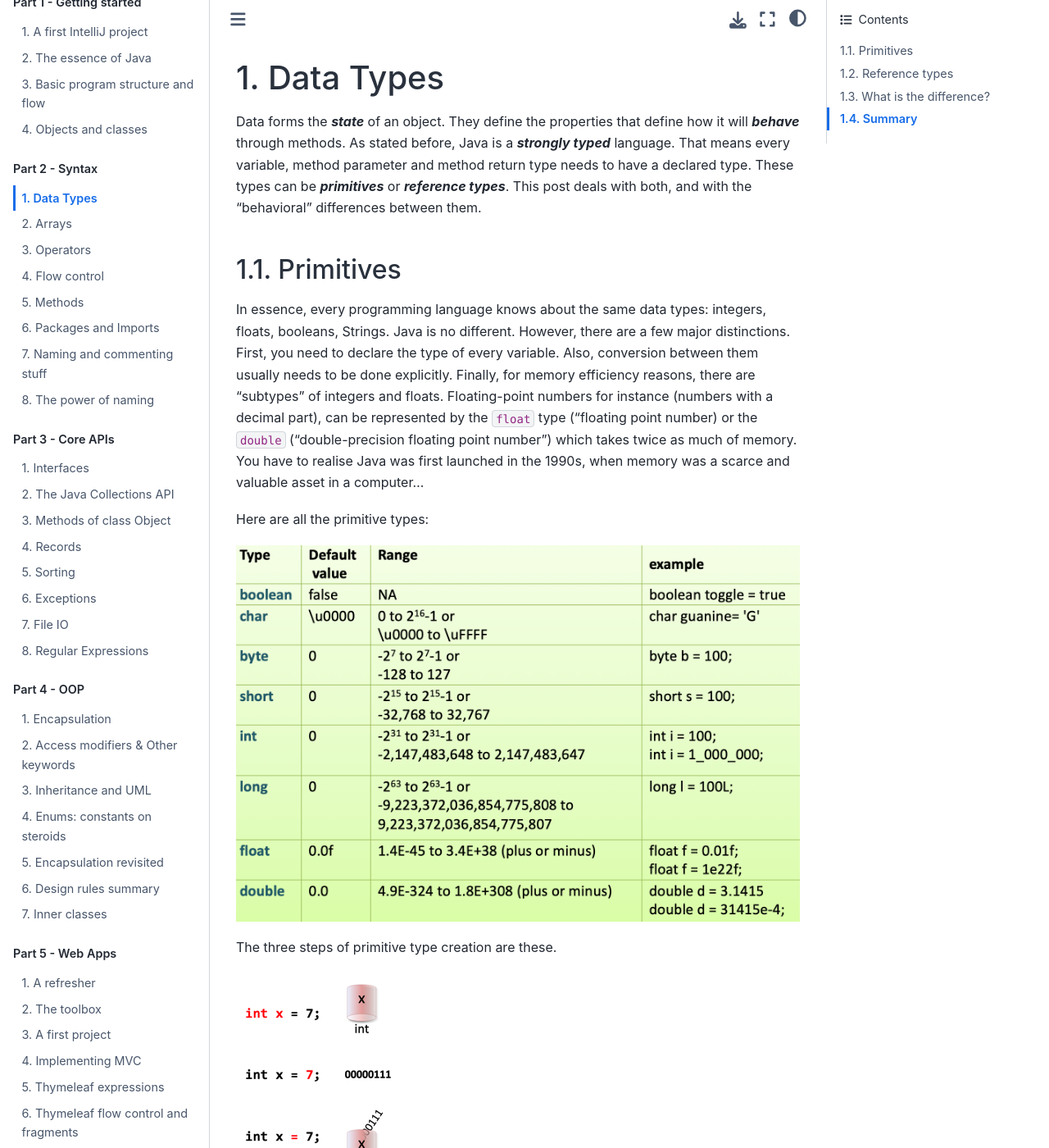
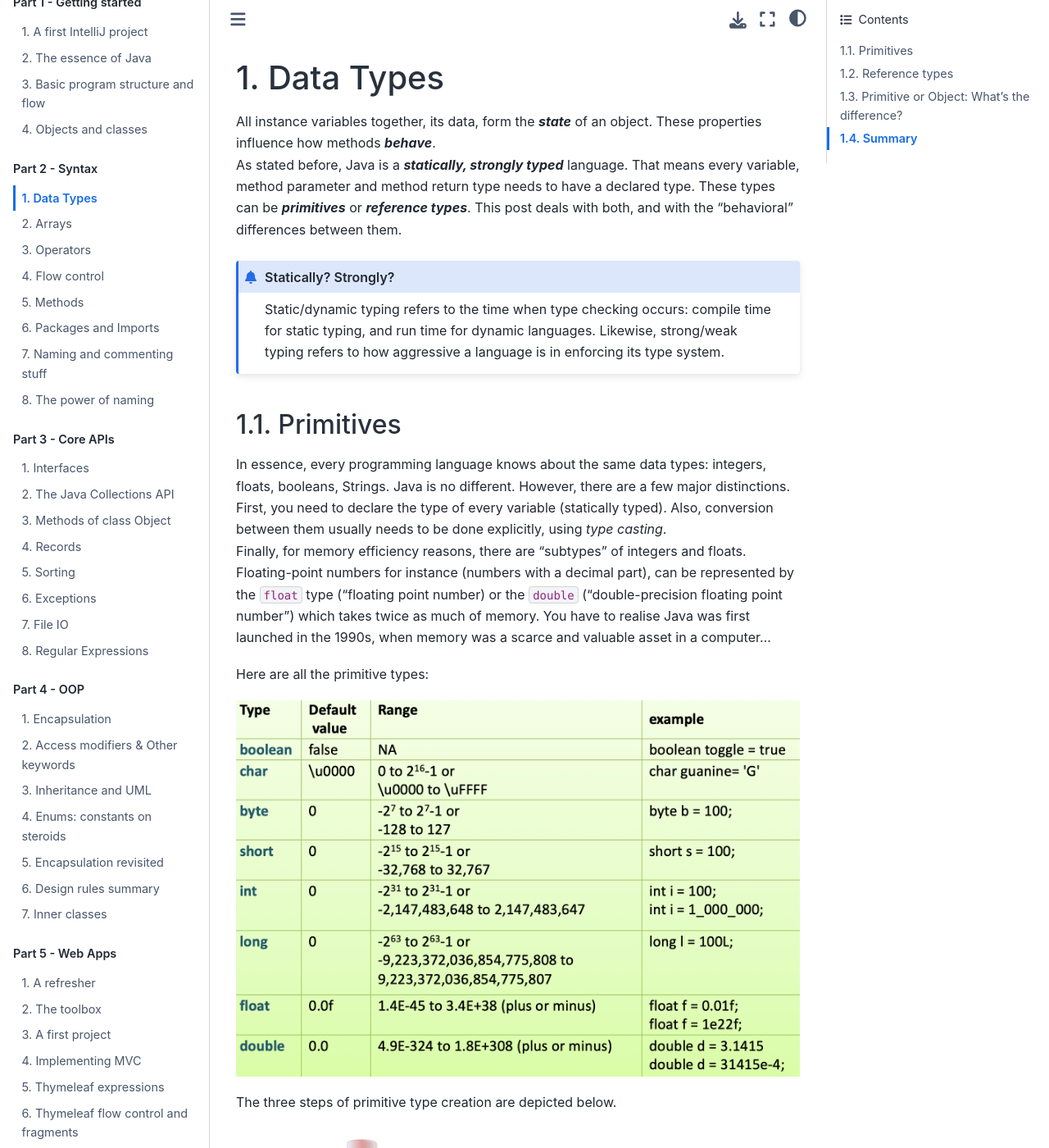
Before and after one commit to MichielNoback/java_jupyterbook, a Jupyter Book: the page built from 02_syntax/data_types.md, in a window 1280 px wide and 1400 px high. Shown: the whole window at 82% size. Built offline with Jupyter Book 1.0.4 settings and Sphinx 7.4.7 and the Sphinx Book theme 1.1.4, drawn with Linux system fonts in a browser that asks for light colours; some of the changed text lies outside the part shown.

Commit message:
in between commit

````diff
--- a/02_syntax/data_types.md
+++ b/02_syntax/data_types.md
@@ -1,17 +1,23 @@
 # Data Types
 
-Data forms the **_state_** of an object. They define the properties that define how it will **_behave_** through methods.
-As stated before, Java is a **_strongly typed_** language. That means every variable, method parameter and method return type needs to have a declared type. These types can be **_primitives_** or **_reference types_**. This post deals with both, and with the "behavioral" differences between them.
+All instance variables together, its data, form the **_state_** of an object. These properties influence how methods **_behave_**.
+As stated before, Java is a **_statically, strongly typed_** language. That means every variable, method parameter and method return type needs to have a declared type. These types can be **_primitives_** or **_reference types_**. This post deals with both, and with the "behavioral" differences between them.
+
+:::{admonition} Statically? Strongly?
+Static/dynamic typing refers to the time when type checking occurs: compile time for static typing, and run time for dynamic languages. Likewise, strong/weak typing refers to how aggressive a language is in enforcing its type system.
+:::
+
 
 ## Primitives
 
-In essence, every programming language knows about the same data types: integers, floats, booleans, Strings. Java is no different. However, there are a few major distinctions. First, you need to declare the type of every variable. Also, conversion between them usually needs to be done explicitly. Finally, for memory efficiency reasons, there are "subtypes" of integers and floats. Floating-point numbers for instance (numbers with a decimal part), can be represented by the `float` type ("floating point number) or the `double` ("double-precision floating point number") which takes twice as much of memory. You have to realise Java was first launched in the 1990s, when memory was a scarce and valuable asset in a computer...
+In essence, every programming language knows about the same data types: integers, floats, booleans, Strings. Java is no different. However, there are a few major distinctions. First, you need to declare the type of every variable (statically typed). Also, conversion between them usually needs to be done explicitly, using _type casting_.
+Finally, for memory efficiency reasons, there are "subtypes" of integers and floats. Floating-point numbers for instance (numbers with a decimal part), can be represented by the `float` type ("floating point number) or the `double` ("double-precision floating point number") which takes twice as much of memory. You have to realise Java was first launched in the 1990s, when memory was a scarce and valuable asset in a computer...
 
 Here are all the primitive types:
 
 ![Primitive types](figures/primitive_types.png)
 
-The three steps of primitive type creation are these.
+The three steps of primitive type creation are depicted below.
 
 ![Create primitive](figures/create_primitive.png)
 
@@ -57,9 +63,8 @@
 kill average = 10.55
 ```
 
-In the above example, all variables were declared and initialized in one statement, but it is allowed
-to split this up. The only thing that is illegal (not compilable) is to leave a declared variable uninitialized and
-access it:
+In the above example, all variables were declared and initialized in one statement, but it is allowed to split this up.
+The only thing that is illegal (not compilable) is to leave a declared variable uninitialized and then try to access it:
 
 ```java
 //LEGAL
@@ -71,7 +76,7 @@
 System.out.println("livesLived = " + livesLived); //but here!
 ```
 
-When combining primitives in mathematical operations, they usually behave as expected. However, when you start combining them in a "mixed" environment, it becomes a bit tricky. The general rule is **_it is always safe to "up" the precision or keep it equal, but dangerous to "lower" the precision_**. For that reason, lowering the precision needs to be done explicitly, through a **_(type) cast_**. Here are a few examples using primitives.
+When combining primitives in mathematical operations they usually behave as expected. However, when you start combining them in a "mixed" environment, it becomes a bit tricky. The general rule is **_it is always safe to "up" the precision or keep it equal, but dangerous to "lower" the precision_**. For that reason, lowering the precision needs to be done explicitly, through a **_(type) cast_**. Here are a few examples using primitives.
 
 ```java
 int x = 10;
@@ -93,7 +98,7 @@
 System.out.println("division = " + division);
 ```
 
-the output is, slightly unexpected
+The output is, slightly unexpected
 
 ```
 division = 0.0
@@ -153,16 +158,25 @@
 With primitive-typed variables, the value of the variable is simply the value, in bits, but with reference variables,
 the value of the variable is bits representing a way to get to a specific object (like a remote control)
 
-![A remote control](figures/remote_control.png)
+```{image} figures/remote_control.png
+:alt: A remote control
+:width: 150px
+:align: center
+```
+
 
 ### Creating a reference type variable
 
+When looking at the figure below you can see how this differs from creating a primitive type variable.
+
+
 ![A reference-type variable](figures/create_reference_type.png)
 
-### Type String
+### Type String is Immutable!
 
-Type String needs some special attention. It is actually NOT a primitive type, although always dealt with alongside them.
-You could have guessed from the name, which starts with a capital. It is a full-fledged Java class that can be instantiated and that has many nice methods. It is however immutable as in most languages, and has a shortcuts that most other classes do not have: you can create them from a literal.
+Type String needs some special attention.
+It is actually NOT a primitive type, although always dealt with alongside them.
+You could have guessed from the name, which starts with a capital. It is a full-fledged Java class that can be instantiated and that has many nice methods. It is however immutable, as in most languages, and has a shortcuts that most other classes do not have: you can create them from a literal.
 Here is some example usage of class String.
 
 ```java
@@ -214,6 +228,14 @@
 
 And this has to do with String literal caching by the JVM.
 
+:::{admonition} Testing equality
+:class: warning
+
+Use `==` to test **_sameness_**. This returns true if the variables are the same primitives or point to the same object on the heap.
+Use the `.equals()` method to test for **_logical equality_**.
+:::
+
+
 ### A special case: _null_
 
 There s a special value for reference type variables: the **_null_** value. It can be assigned to all Java
@@ -240,7 +262,7 @@
     (stack trace continues)
 </pre>
 
-## What is the difference?
+## Primitive or Object: What's the difference?
 
 ### To be passed around as primitive
 
````
Also changed, not shown: 01_getting_started/intellij.md (+5 -1 lines), 01_getting_started/objects_and_classes.md (+2 -2 lines), 02_syntax/arrays.md (+29 -8 lines).
